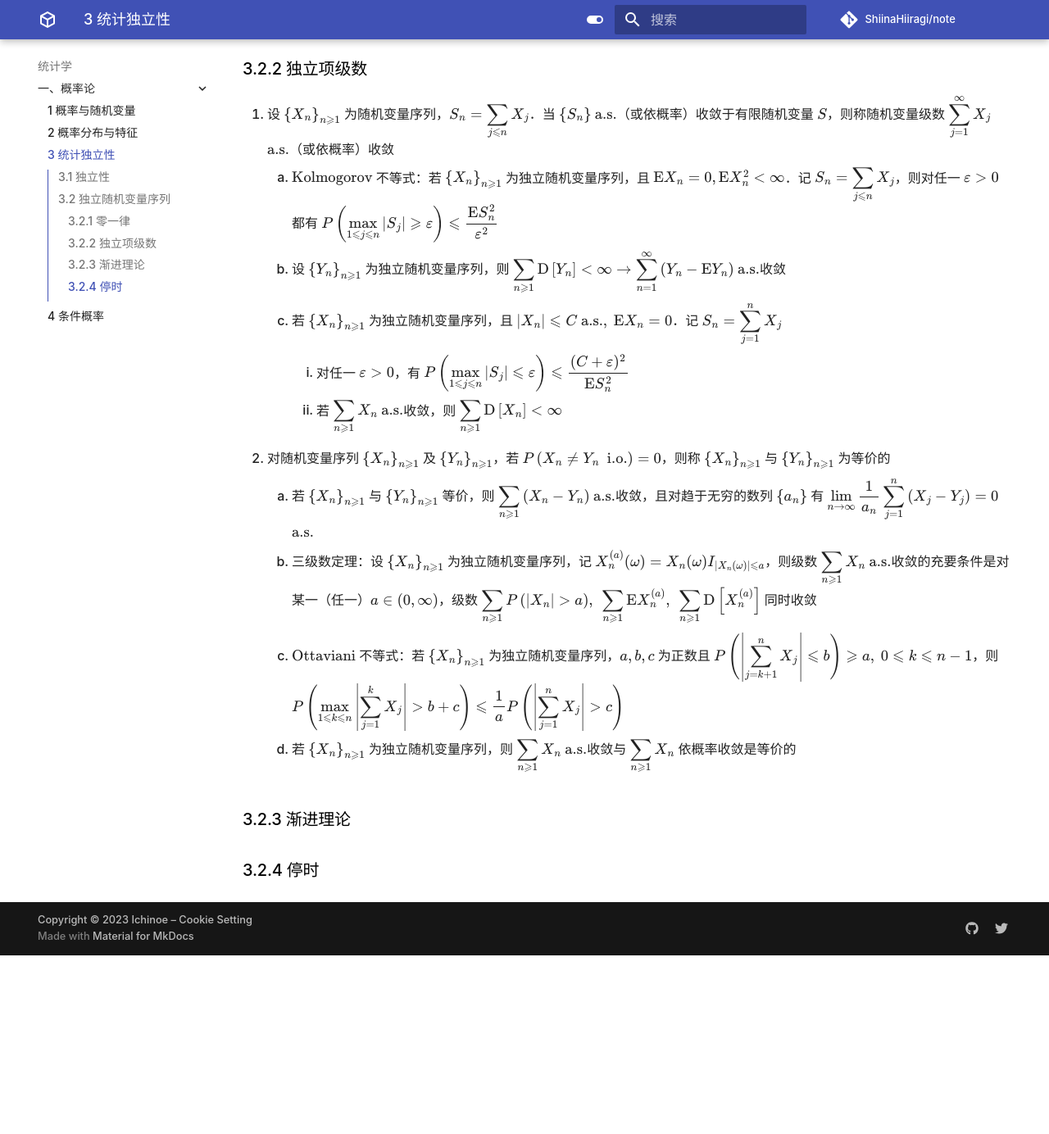
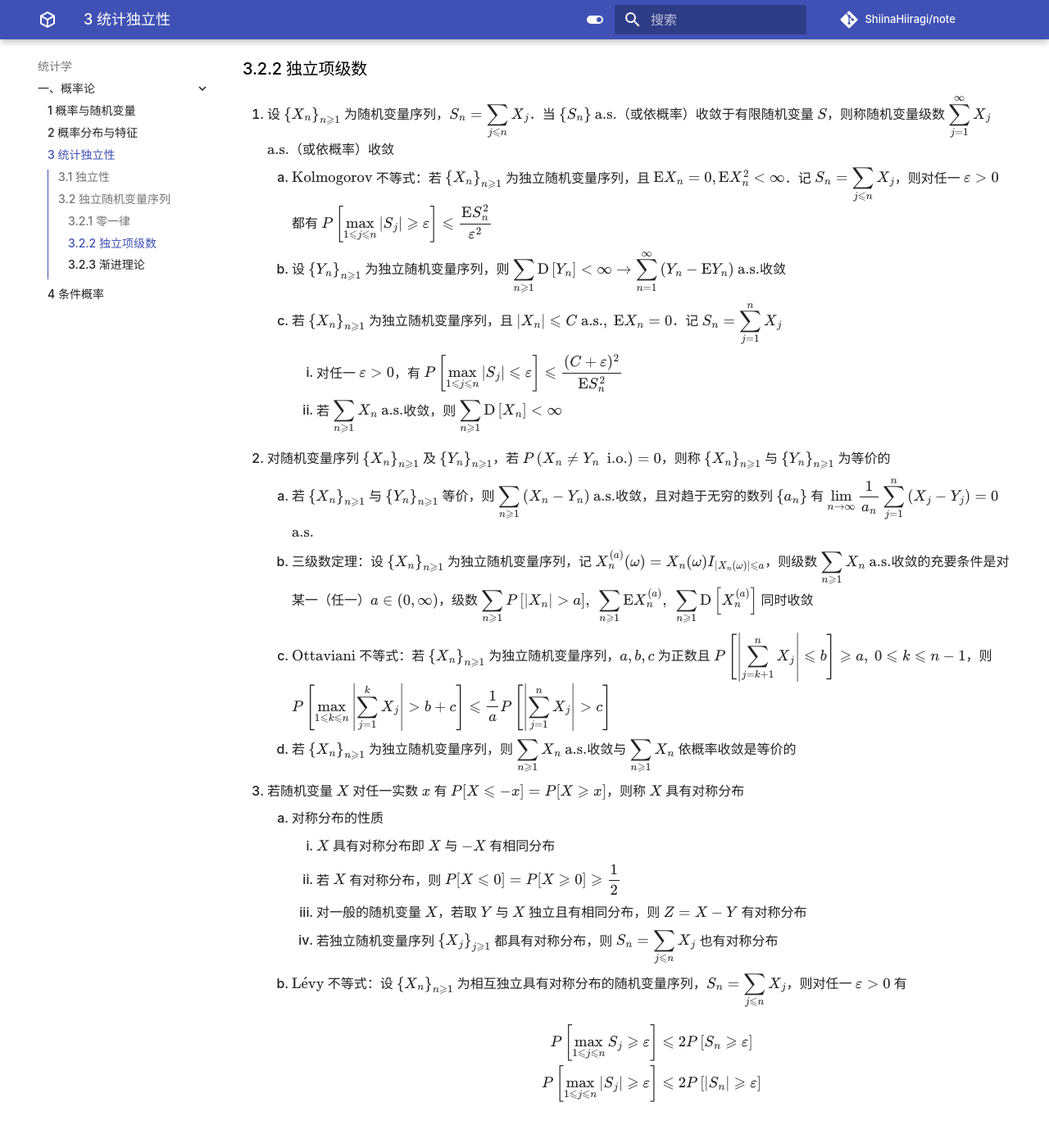
Before and after one commit to ShiinaHiiragi/note, an MkDocs documentation site: the page built from docs/stat/prob/ind.md, in a window 1280 px wide and 1400 px high, scrolled down 1905 px. Shown: the top 1384 px of the window at 82% size. Built offline with MkDocs 1.6.1 and Material for MkDocs 9.7.7, drawn with Linux system fonts in a browser that asks for light colours; comment, search, counter and statistics services are not loaded; before the commit the page ends 3071 px from its top, so only the background shows below that.

Commit message:
move halt

```diff
--- a/docs/stat/prob/ind.md
+++ b/docs/stat/prob/ind.md
@@ -38,17 +38,29 @@
 
 ### 3.2.2 独立项级数
 1. 设 $\left\{X_{n}\right\}_{n \geqslant 1}$ 为随机变量序列，${\displaystyle S_{n}=\sum_{j \leqslant n} X_{j}}$．当 $\left\{S_{n}\right\}$ $\text{a.s.}$（或依概率）收敛于有限随机变量 $S$，则称随机变量级数 ${\displaystyle \sum_{j=1}^{\infty} X_{j}}$ $\text{a.s.}$（或依概率）收敛
-    1. $\text{Kolmogorov}$ 不等式：若 $\left\{X_{n}\right\}_{n \geqslant 1}$ 为独立随机变量序列，且 $\mathrm{E} X_{n}=0, \mathrm{E} X_{n}^{2}<\infty$．记 ${\displaystyle S_{n}=\sum_{j \leqslant n} X_{j}}$，则对任一 $\varepsilon>0$ 都有 ${\displaystyle P\left(\max _{1 \leqslant j \leqslant n}\left|S_{j}\right| \geqslant \varepsilon\right) \leqslant \dfrac{\mathrm{E} S_{n}^{2}}{\varepsilon^{2}}}$
+    1. $\text{Kolmogorov}$ 不等式：若 $\left\{X_{n}\right\}_{n \geqslant 1}$ 为独立随机变量序列，且 $\mathrm{E} X_{n}=0, \mathrm{E} X_{n}^{2}<\infty$．记 ${\displaystyle S_{n}=\sum_{j \leqslant n} X_{j}}$，则对任一 $\varepsilon>0$ 都有 ${\displaystyle P\left[\max _{1 \leqslant j \leqslant n}\left|S_{j}\right| \geqslant \varepsilon\right] \leqslant \dfrac{\mathrm{E} S_{n}^{2}}{\varepsilon^{2}}}$
     2. 设 $\left\{Y_{n}\right\}_{n \geqslant 1}$ 为独立随机变量序列，则 ${\displaystyle \sum_{n \geqslant 1} \mathrm{D}\left[Y_{n}\right]<\infty \to \sum_{n=1}^{\infty}\left(Y_{n}-\mathrm{E} Y_{n}\right)}$ $\text{a.s.}$收敛
     3. 若 $\left\{X_{n}\right\}_{n \geqslant 1}$ 为独立随机变量序列，且 $\left|X_{n}\right| \leqslant C \ \text{a.s.}, \ \mathrm{E} X_{n}=0$．记 ${\displaystyle S_{n}=\sum_{j=1}^{n} X_{j}}$
-        1. 对任一 $\varepsilon>0$，有 ${\displaystyle P\left(\max _{1 \leqslant j \leqslant n}\left|S_{j}\right| \leqslant \varepsilon\right) \leqslant \dfrac{(C+\varepsilon)^{2}}{\mathrm{E} S_{n}^{2}}}$
+        1. 对任一 $\varepsilon>0$，有 ${\displaystyle P\left[\max _{1 \leqslant j \leqslant n}\left|S_{j}\right| \leqslant \varepsilon\right] \leqslant \dfrac{(C+\varepsilon)^{2}}{\mathrm{E} S_{n}^{2}}}$
         2. 若 ${\displaystyle \sum_{n \geqslant 1} X_{n}}$ $\text{a.s.}$收敛，则 ${\displaystyle \sum_{n \geqslant 1} \mathrm{D}\left[X_{n}\right]<\infty}$
 2. 对随机变量序列 $\left\{X_{n}\right\}_{n \geqslant 1}$ 及 $\left\{Y_{n}\right\}_{n \geqslant 1}$，若 $P\left(X_{n} \neq Y_{n} \  \text{ i.o.}\right)=0$，则称 $\left\{X_{n}\right\}_{n \geqslant 1}$ 与 $\left\{Y_{n}\right\}_{n \geqslant 1}$ 为等价的
     1. 若 $\left\{X_{n}\right\}_{n \geqslant 1}$ 与 $\left\{Y_{n}\right\}_{n \geqslant 1}$ 等价，则 ${\displaystyle \sum_{n \geqslant 1}\left(X_{n}-Y_{n}\right)}$ $\text{a.s.}$收敛，且对趋于无穷的数列 $\left\{a_{n}\right\}$ 有 ${\displaystyle \lim _{n \rightarrow \infty} \dfrac{1}{a_{n}} \sum_{j=1}^{n}\left(X_{j}-Y_{j}\right)=0}$ $\text{a.s.}$
-    2. 三级数定理：设 $\left\{X_{n}\right\}_{n \geqslant 1}$ 为独立随机变量序列，记 $X_{n}^{(a)}(\omega)=X_{n}(\omega) I_{\left|X_{n}(\omega)\right| \leqslant a}$，则级数 ${\displaystyle \sum_{n \geqslant 1} X_{n}}$ $\text{a.s.}$收敛的充要条件是对某一（任一）$a \in(0, \infty)$，级数 ${\displaystyle \sum_{n \geqslant 1} P\left(\left|X_{n}\right|>a\right), \  \sum_{n \geqslant 1} \mathrm{E} X_{n}^{(a)}, \  \sum_{n \geqslant 1} \mathrm{D}\left[X_{n}^{(a)}\right]}$ 同时收敛
-    3. $\text{Ottaviani}$ 不等式：若 $\left\{X_{n}\right\}_{n \geqslant 1}$ 为独立随机变量序列，$a, b, c$ 为正数且 ${\displaystyle P\left(\left|\sum_{j=k+1}^{n} X_{j}\right| \leqslant b\right) \geqslant a, \  0 \leqslant k \leqslant n-1}$，则 ${\displaystyle P\left(\max _{1 \leqslant k \leqslant n}\left|\sum_{j=1}^{k} X_{j}\right|>b+c\right) \leqslant \dfrac{1}{a} P\left(\left|\sum_{j=1}^{n} X_{j}\right|>c\right)}$
+    2. 三级数定理：设 $\left\{X_{n}\right\}_{n \geqslant 1}$ 为独立随机变量序列，记 $X_{n}^{(a)}(\omega)=X_{n}(\omega) I_{\left|X_{n}(\omega)\right| \leqslant a}$，则级数 ${\displaystyle \sum_{n \geqslant 1} X_{n}}$ $\text{a.s.}$收敛的充要条件是对某一（任一）$a \in(0, \infty)$，级数 ${\displaystyle \sum_{n \geqslant 1} P\left[\left|X_{n}\right|>a\right], \  \sum_{n \geqslant 1} \mathrm{E} X_{n}^{(a)}, \  \sum_{n \geqslant 1} \mathrm{D}\left[X_{n}^{(a)}\right]}$ 同时收敛
+    3. $\text{Ottaviani}$ 不等式：若 $\left\{X_{n}\right\}_{n \geqslant 1}$ 为独立随机变量序列，$a, b, c$ 为正数且 ${\displaystyle P\left[\left|\sum_{j=k+1}^{n} X_{j}\right| \leqslant b\right] \geqslant a, \  0 \leqslant k \leqslant n-1}$，则 ${\displaystyle P\left[\max _{1 \leqslant k \leqslant n}\left|\sum_{j=1}^{k} X_{j}\right|>b+c\right] \leqslant \dfrac{1}{a} P\left[\left|\sum_{j=1}^{n} X_{j}\right|>c\right]}$
     4. 若 $\left\{X_{n}\right\}_{n \geqslant 1}$ 为独立随机变量序列，则 ${\displaystyle \sum_{n \geqslant 1} X_{n}}$ $\text{a.s.}$收敛与 ${\displaystyle \sum_{n \geqslant 1} X_{n}}$ 依概率收敛是等价的
+3. 若随机变量 $X$ 对任一实数 $x$ 有 $P[X \leqslant-x]=P[X \geqslant x]$，则称 $X$ 具有对称分布
+    1. 对称分布的性质
+        1. $X$ 具有对称分布即 $X$ 与 $-X$ 有相同分布
+        2. 若 $X$ 有对称分布，则 $P[X \leqslant 0]=P[X \geqslant 0] \geqslant \dfrac{1}{2}$
+        3. 对一般的随机变量 $X$，若取 $Y$ 与 $X$ 独立且有相同分布，则 $Z=X-Y$ 有对称分布
+        4. 若独立随机变量序列 $\left\{X_{j}\right\}_{j \geqslant 1}$ 都具有对称分布，则 ${\displaystyle S_{n}=\sum_{j \leqslant n} X_{j}}$ 也有对称分布
+    2. $\text{L}\acute{\mathrm e}\text{vy}$ 不等式：设 $\left\{X_{n}\right\}_{n \geqslant 1}$ 为相互独立具有对称分布的随机变量序列，${\displaystyle S_{n}=\sum_{j \leqslant n} X_{j}}$，则对任一 $\varepsilon>0$ 有
+
+        $$
+        \begin{aligned}
+        P\left[\max _{1 \leqslant j \leqslant n} S_{j} \geqslant \varepsilon\right] & \leqslant 2 P\left[S_{n} \geqslant \varepsilon\right] \\
+        P\left[\max _{1 \leqslant j \leqslant n}\left|S_{j}\right| \geqslant \varepsilon\right] & \leqslant 2 P\left[\left|S_{n}\right| \geqslant \varepsilon\right]
+        \end{aligned}
+        $$
 
 ### 3.2.3 渐进理论
-
-### 3.2.4 停时
```
